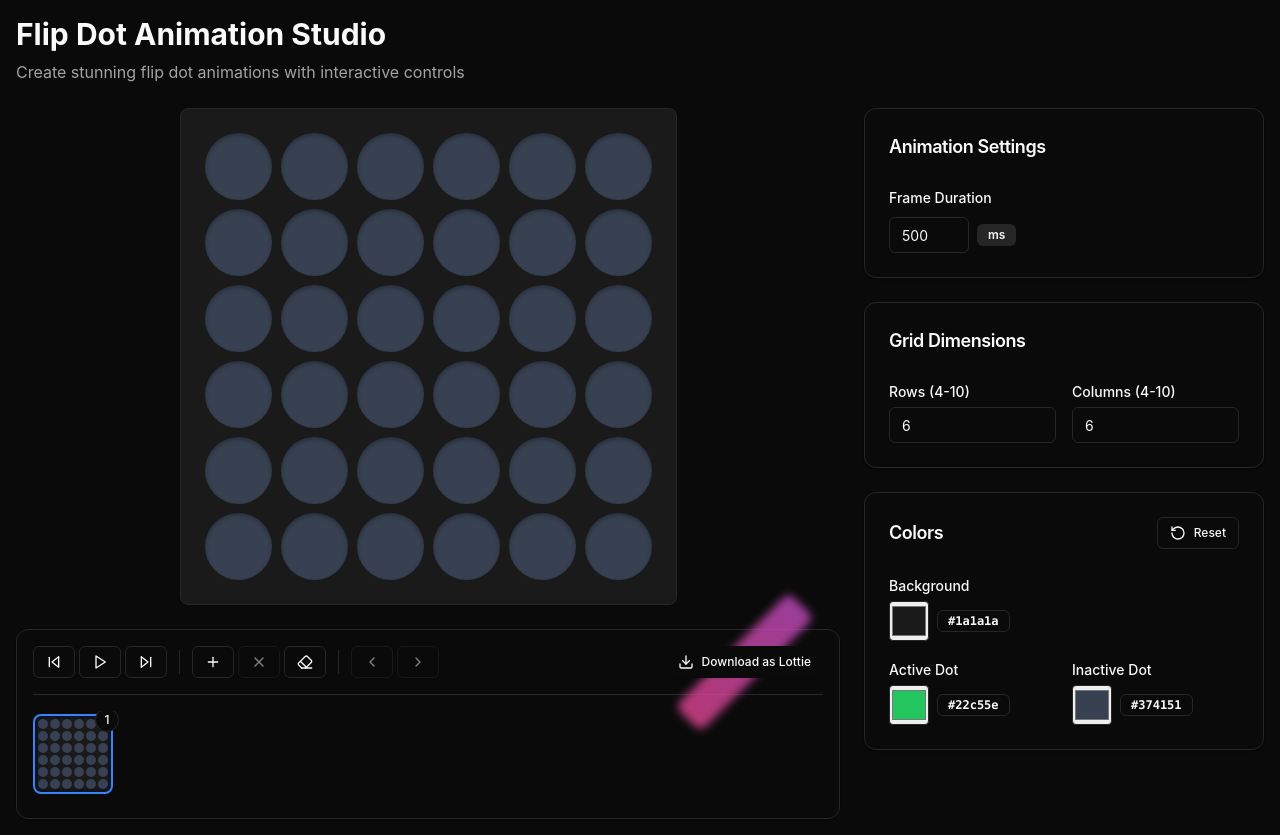
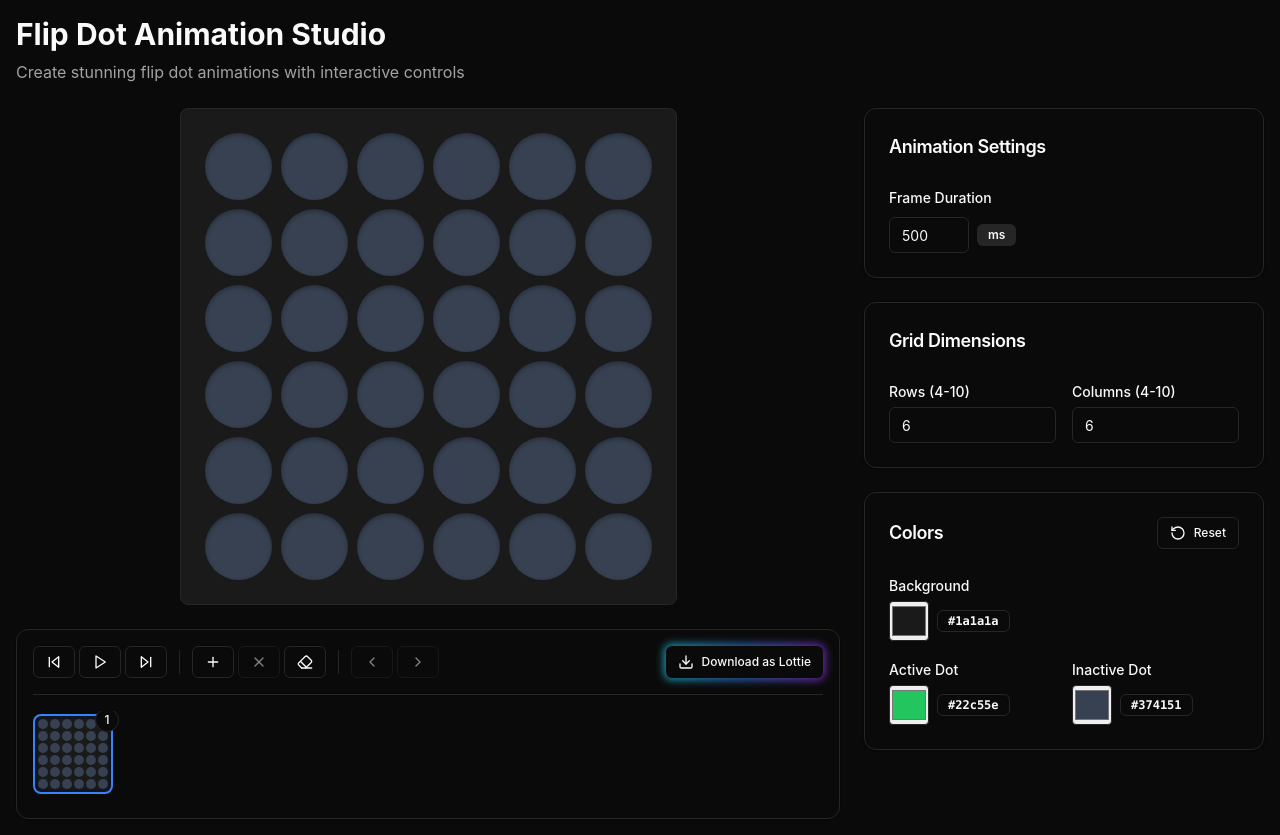
Before and after one commit to KarthikeyanRanasthala/flipdot-lottie-creator, a React (Vite) app: page / in a window 1280 px wide. Built offline with nearby package versions, Linux system fonts and the light colour scheme.

Commit message:
Create static gradient border for download button

```diff
--- a/src/components/PlayerControls.tsx
+++ b/src/components/PlayerControls.tsx
@@ -224,8 +224,8 @@ export const PlayerControls: React.FC<PlayerControlsProps> = ({
               <Tooltip>
                 <TooltipTrigger asChild>
                   <div className="relative group">
-                    {/* Rotating gradient border */}
-                    <div className="absolute -inset-0.5 bg-gradient-to-r from-pink-500 via-purple-500 via-blue-500 via-cyan-500 to-pink-500 rounded-lg opacity-75 group-hover:opacity-100 blur-sm group-hover:blur-none transition-all duration-300 animate-gradient-rotate"></div>
+                    {/* Static gradient border */}
+                    <div className="absolute -inset-0.5 bg-gradient-to-r from-cyan-400 via-blue-500 to-purple-600 rounded-lg opacity-75 group-hover:opacity-100 blur-sm group-hover:blur-none transition-all duration-300"></div>
 
                     {/* Button */}
                     <Button
--- a/src/index.css
+++ b/src/index.css
@@ -81,33 +81,6 @@
   animation: dot-pulse 2s infinite;
 }
 
-/* Rotating gradient animation for download button */
-@keyframes gradient-rotate {
-  0% {
-    background-position: 0% 50%;
-    transform: rotate(0deg);
-  }
-  25% {
-    background-position: 100% 50%;
-  }
-  50% {
-    background-position: 100% 50%;
-    transform: rotate(180deg);
-  }
-  75% {
-    background-position: 0% 50%;
-  }
-  100% {
-    background-position: 0% 50%;
-    transform: rotate(360deg);
-  }
-}
-
-.animate-gradient-rotate {
-  background-size: 400% 400%;
-  animation: gradient-rotate 3s ease-in-out infinite;
-}
-
 /* Responsive design improvements */
 @media (max-width: 1024px) {
   .grid-cols-1.lg\\:grid-cols-3 {
```
